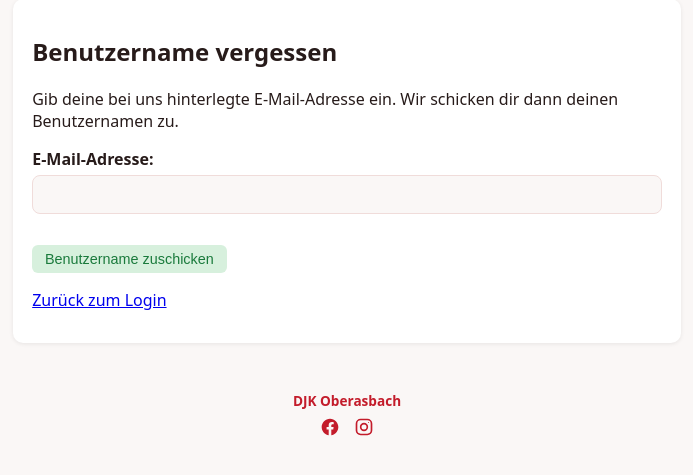
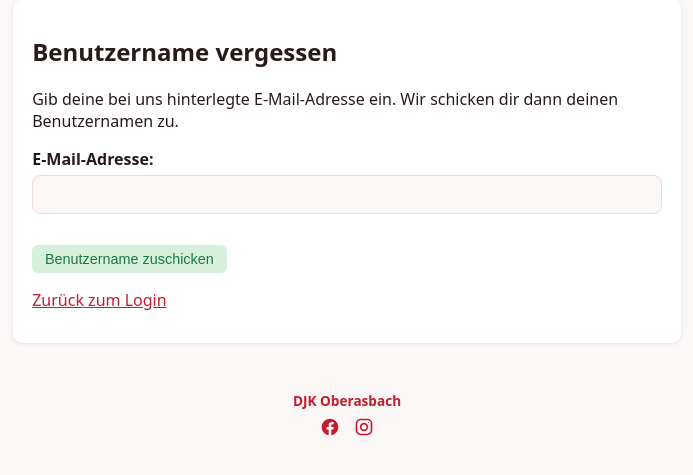
Before and after one commit to DBueltena1985/Garde-Tanz-App, a Django app: page /benutzername-vergessen/ in a window 1280 px wide. Shown: the part 75-550 px from the top of the page, without its empty margins (293-986 px from the left). Run offline with Django 5.2, Linux system fonts and the light colour scheme.

Commit message:
Einheitliche Linkfarbe statt Browser-Blau
Schlichte Links (z.B. auf der Formulare-Seite, zum Training springen)
hatten keine eigene Farbe und zeigten deshalb das Standard-Blau des
Browsers, was nicht zur Rot-Optik der App passt und im Dark Mode
zusaetzlich unpassend wirkte. Neue globale Regel faerbt alle Links in
der Akzentfarbe ein; Buttons/Tabs/Menuepunkte behalten ihre eigene
Farbe, da deren Klassen spezifischer sind.

```diff
--- a/mitglieder/templates/mitglieder/base.html
+++ b/mitglieder/templates/mitglieder/base.html
@@ -67,6 +67,7 @@
             font-family: system-ui, sans-serif; margin: 0; background: var(--bg); color: var(--ink);
             padding-bottom: 4.7rem;
         }
+        a { color: var(--accent); }
         .page { max-width: 700px; margin: 0 auto; padding: 1rem; }
 
         /* ---- Kopfzeile ---- */
```
